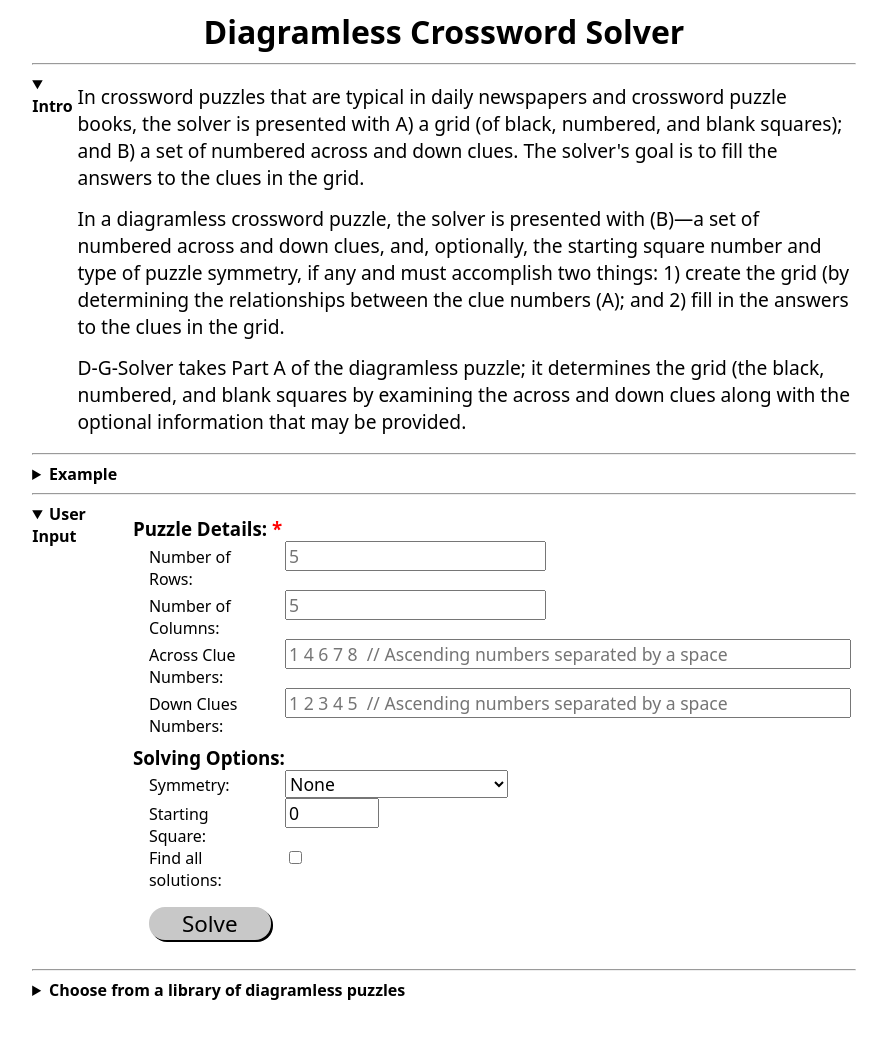
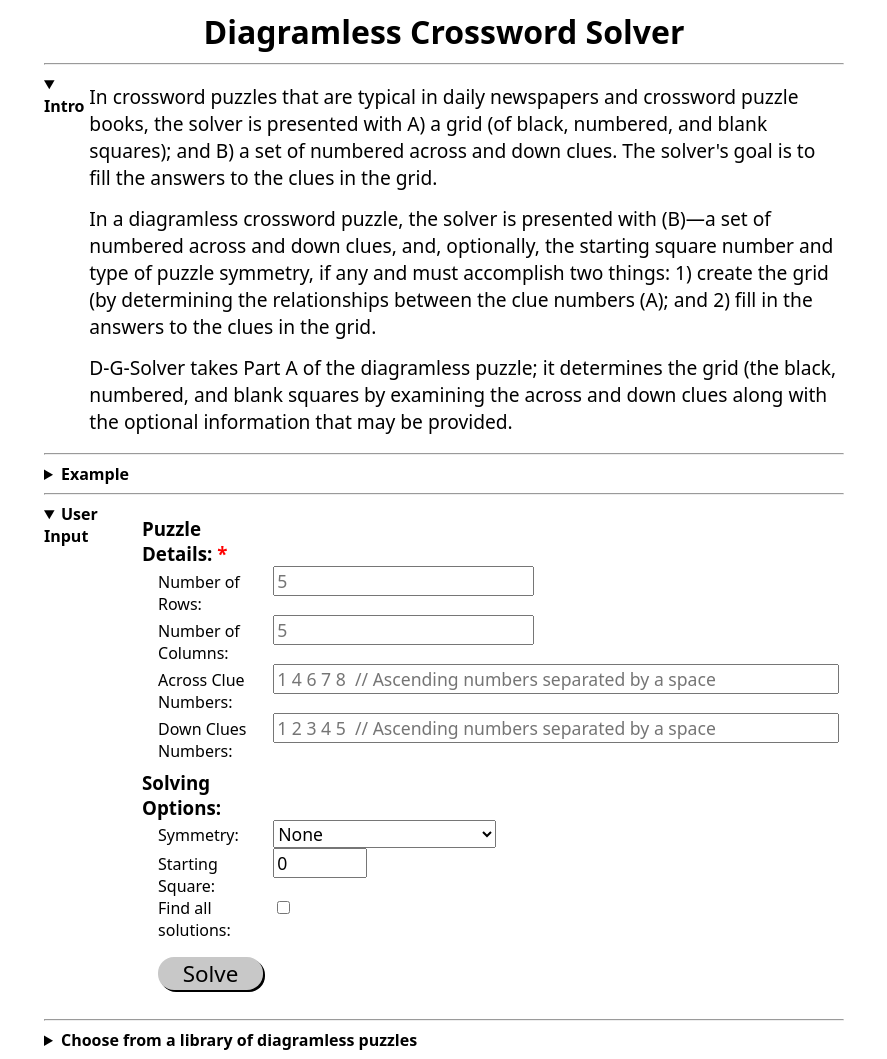
Before and after one commit to JordanKarp/diagramless-solver-web-app, a Flask app: page / in a window 1280 px wide. Shown: the whole page, without its empty margins (196-1083 px from the left). Before the commit the page ends 1000 px from the top, so only its background shows below. Run offline with Flask 3, Linux system fonts and the light colour scheme; some libraries are stand-ins or nearby versions.

Commit message:
Fix content size

```diff
--- a/static/css/style.css
+++ b/static/css/style.css
@@ -31,8 +31,8 @@ details {
 .content-grid,
 .full-width {
     --padding-inline: 2rem;
-    --content-max-width: 90ch;
-    --breakout-max-width: 1300px;
+    --content-max-width: 800px;
+    --breakout-max-width: 1200px;
     --breakout-size: calc((var(--breakout-max-width) - var(--content-max-width)) / 2);
 
     display: grid;
--- a/templates/solve.html
+++ b/templates/solve.html
@@ -64,7 +64,7 @@
 
     {% else %}
 
-    <div id="solutions breakout">
+    <div id="solutions" class="breakout">
         {% for sol in solutions %}
         <div class="solution">
             <div class="solHead">
```
